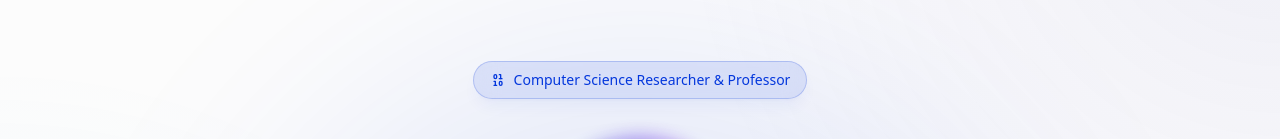
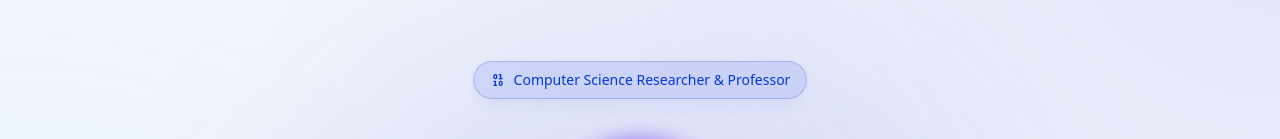
Before and after one commit to iagoac/iagoac.github.io, a Next.js app in the folder src/: page / in a window 1280 px wide. Shown: the part 131-270 px from the top of the page. Built offline with nearby package versions, Linux system fonts and the light colour scheme; no server answers.

Commit message:
feat: retornando com a cor mais clara

```diff
--- a/src/app/globals.css
+++ b/src/app/globals.css
@@ -9,24 +9,26 @@
 }
 
 :root {
-  --background: oklch(0.99 0 0);
-  --foreground: oklch(0.14 0.05 285);
-  --card: oklch(1 0 0);
-  --card-foreground: oklch(0.14 0.05 285);
-  --popover: oklch(1 0 0);
-  --popover-foreground: oklch(0.14 0.05 285);
+  /* Fundo claro levemente azulado (slate-50 com toque de hue 264) */
+  --background: oklch(0.97 0.008 264);
+  --foreground: oklch(0.14 0.05 264);
+  --card: oklch(0.99 0.004 264);
+  --card-foreground: oklch(0.14 0.05 264);
+  --popover: oklch(0.99 0.004 264);
+  --popover-foreground: oklch(0.14 0.05 264);
+  /* Destaques azul/roxo preservados do commit anterior */
   --primary: oklch(0.45 0.25 264);
   --primary-foreground: oklch(0.99 0 0);
-  --secondary: oklch(0.95 0.02 264);
+  --secondary: oklch(0.93 0.03 264);
   --secondary-foreground: oklch(0.2 0.05 264);
-  --muted: oklch(0.95 0.02 264);
-  --muted-foreground: oklch(0.5 0.05 264);
-  --accent: oklch(0.95 0.02 264);
-  --accent-foreground: oklch(0.2 0.05 264);
+  --muted: oklch(0.93 0.025 264);
+  --muted-foreground: oklch(0.45 0.05 264);
+  --accent: oklch(0.91 0.04 280);
+  --accent-foreground: oklch(0.2 0.05 280);
   --destructive: oklch(0.577 0.245 27.325);
   --destructive-foreground: oklch(0.99 0 0);
-  --border: oklch(0.9 0.02 264);
-  --input: oklch(0.9 0.02 264);
+  --border: oklch(0.88 0.025 264);
+  --input: oklch(0.93 0.02 264);
   --ring: oklch(0.45 0.25 264);
   --chart-1: oklch(0.646 0.222 41.116);
   --chart-2: oklch(0.6 0.118 184.704);
@@ -34,13 +36,13 @@
   --chart-4: oklch(0.828 0.189 84.429);
   --chart-5: oklch(0.769 0.188 70.08);
   --radius: 0.75rem;
-  --sidebar: oklch(0.985 0 0);
-  --sidebar-foreground: oklch(0.14 0.05 285);
+  --sidebar: oklch(0.95 0.01 264);
+  --sidebar-foreground: oklch(0.14 0.05 264);
   --sidebar-primary: oklch(0.45 0.25 264);
   --sidebar-primary-foreground: oklch(0.99 0 0);
-  --sidebar-accent: oklch(0.95 0.02 264);
+  --sidebar-accent: oklch(0.91 0.04 280);
   --sidebar-accent-foreground: oklch(0.2 0.05 264);
-  --sidebar-border: oklch(0.9 0.02 264);
+  --sidebar-border: oklch(0.88 0.025 264);
   --sidebar-ring: oklch(0.45 0.25 264);
 }
 
@@ -124,17 +126,20 @@
   }
   body {
     @apply bg-background text-foreground bg-fixed;
-    background-image: radial-gradient(circle at top right, rgba(120, 119, 198, 0.1) 0%, transparent 40%),
-                      radial-gradient(circle at bottom left, rgba(56, 189, 248, 0.1) 0%, transparent 40%);
+    /* Gradientes azul/roxo visíveis no fundo claro */
+    background-image:
+      radial-gradient(circle at top right, rgba(99, 102, 241, 0.12) 0%, transparent 45%),
+      radial-gradient(circle at bottom left, rgba(56, 189, 248, 0.10) 0%, transparent 45%),
+      radial-gradient(circle at center, rgba(168, 85, 247, 0.06) 0%, transparent 60%);
   }
 }
 
 @layer utilities {
   .glass {
-    @apply bg-background/60 backdrop-blur-xl border border-white/10 shadow-[0_4px_30px_rgba(0,0,0,0.1)];
+    @apply bg-background/70 backdrop-blur-xl border border-primary/10 shadow-[0_4px_30px_rgba(99,102,241,0.08)];
   }
   .glass-card {
-    @apply bg-card/60 backdrop-blur-xl border border-white/5 shadow-xl hover:shadow-2xl transition-all duration-300;
+    @apply bg-card/80 backdrop-blur-xl border border-primary/10 shadow-lg hover:shadow-xl hover:border-primary/20 transition-all duration-300;
   }
   .text-gradient {
     @apply bg-clip-text text-transparent bg-gradient-to-r from-primary via-blue-400 to-purple-500;
--- a/src/app/layout.tsx
+++ b/src/app/layout.tsx
@@ -40,7 +40,7 @@ export default function RootLayout({
   return (
     <html lang="en" suppressHydrationWarning>
       <body className={`${inter.variable} ${outfit.variable} font-sans antialiased`}>
-        <ThemeProvider attribute="class" defaultTheme="dark" enableSystem disableTransitionOnChange>
+        <ThemeProvider attribute="class" defaultTheme="light" enableSystem disableTransitionOnChange>
           {children}
         </ThemeProvider>
         <Analytics />
```
